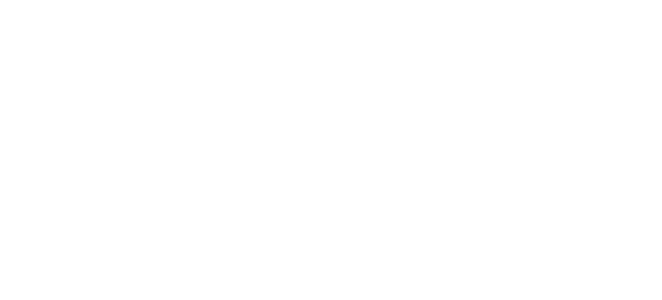
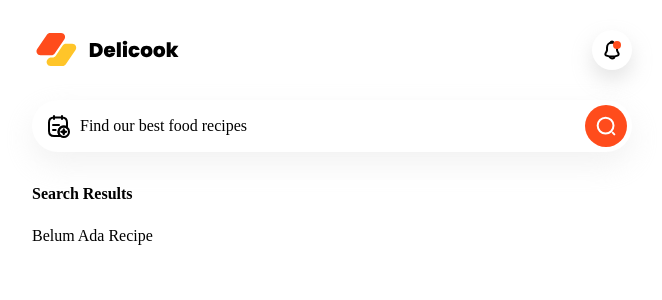
Before and after one commit to LukmanHakim2204/RecipeFood-FrontEnd, a React (Vite) app: page /search in a window 1280 px wide. Before the commit this address had no page. Shown: the top 300 px of the page, without its empty margins (308-970 px from the left). Built offline with nearby package versions, Linux system fonts and the light colour scheme.

Commit message:
fitur search recipe

```diff
--- a/src/App.tsx
+++ b/src/App.tsx
@@ -1,16 +1,17 @@
 import { BrowserRouter as Router, Route, Routes } from "react-router-dom";
 import Browse from "./pages/Browse";
+import SearchDetails from "./pages/SearchDetails";
 // import RecipeDetail from "./pages/RecipeDetail";
 // import CategoryDetails from "./pages/CategoryDetails";
-// import SearchDetails from "./pages/SearchDetails";
+
 
 function App() {
   return (
     <Router>
       <Routes>
         <Route path="/" element={<Browse />} />
-        {/* <Route path="/search" element={<SearchDetails />} />
-        <Route path="/recipe/:slug" element={<RecipeDetail />} />
+        <Route path="/search" element={<SearchDetails />} />
+        {/* <Route path="/recipe/:slug" element={<RecipeDetail />} />
         <Route path="/category/:slug" element={<CategoryDetails />} /> */}
       </Routes>
     </Router>
--- /dev/null
+++ b/src/components/RecipeCardResult.tsx
@@ -0,0 +1,42 @@
+import { Recipe } from '../types/type';
+export default function RecipeCardResult({ recipe }: RecipeCardResultProps) {
+    const baseURL = "http://127.0.0.1:8000/storage";
+    return (
+        <a href="details.html" className="card">
+            <div className="flex rounded-[20px] p-[14px] gap-[14px] bg-white shadow-[0_12px_30px_0_#D6D6D640] transition-all duration-300 hover:shadow-[0_10px_20px_0_#FF4C1C80]">
+                <div className="flex shrink-0 w-[100px] h-20 rounded-[20px] overflow-hidden bg-[#D9D9D9]">
+                    <img
+                        src={`${baseURL}/${recipe.thumbnail}`}
+                        className="w-full h-full object-cover"
+                        alt="thumbnail"
+                    />
+                </div>
+                <div className="flex flex-col w-full">
+                    <div className="flex items-center justify-between">
+                        <h3 className="font-bold text-lg leading-[24px]">
+                            {recipe.name}
+                        </h3>
+                        <div className="flex shrink-0 items-center w-fit rounded-full py-1 px-2 bg-[#FF4C1C] shadow-[0_6px_10px_0_#FF4C1C80]">
+                            <img
+                                src="assets/images/icons/Star 1.svg"
+                                className="w-4 h-4"
+                                alt="star"
+                            />
+                            <span className="font-semibold text-xs leading-[18px] text-white">
+                                4.8
+                            </span>
+                        </div>
+                    </div>
+                    <p className="text-sm leading-[21px] text-[#848486]">
+                        by {recipe.author.name}
+                    </p>
+                </div>
+            </div>
+        </a>
+
+    );
+}
+
+interface RecipeCardResultProps {
+    recipe: Recipe
+}
--- a/src/pages/Browse.tsx
+++ b/src/pages/Browse.tsx
@@ -1,9 +1,24 @@
+import { useState } from "react";
+import CategoryWrapper from "../wrappers/CategoryWrapper";
+import RecipeWrapper from "../wrappers/RecipeWrapper";
+import { useNavigate } from "react-router-dom";
+
+export default function Browse() {
+
+    const [searchQuery, setSearchQuery] = useState('');
+    const navigate = useNavigate();
+
+    const handleInputChange = (event: React.ChangeEvent<HTMLInputElement>) => {
+        setSearchQuery(event.target.value);
+    }
+
+    const handleSearch = () => {
+        if (searchQuery.length > 0) {
+            navigate(`/search?query=${searchQuery}`);
+        }
+    };
 
 
-import CategoryWrapper from "../wrappers/CategoryWrapper";
-import RecipeWrapper from "../wrappers/RecipeWrapper";
-
-export default function Browse() {
     return (
         <>
             <nav className="flex items-center justify-between px-5 mt-[30px]">
@@ -21,8 +36,7 @@
                 </a>
             </nav>
             <div id="SearchForm" className="px-5 mt-[30px]">
-                <form
-                    action="search.html"
+                <div
                     className="flex items-center rounded-full p-[5px_14px] pr-[5px] gap-[10px] bg-white shadow-[0_12px_30px_0_#D6D6D652] transition-all duration-300 focus-within:ring-1 focus-within:ring-[#FF4C1C]"
                 >
                     <img
@@ -33,14 +47,16 @@
                     <input
                         type="text"
                         name="search"
+                        value={searchQuery}
+                        onChange={handleInputChange}
                         id="search"
                         className="appearance-none outline-none w-full font-semibold placeholder:font-normal placeholder:text-black"
                         placeholder="Find our best food recipes"
                     />
-                    <button type="submit" className=" flex shrink-0 w-[42px] h-[42px]">
+                    <button onClick={handleSearch} type="submit" className=" flex shrink-0 w-[42px] h-[42px]">
                         <img src="/assets/images/icons/search.svg" alt="icon" />
                     </button>
-                </form>
+                </div>
             </div>
            <CategoryWrapper></CategoryWrapper>
             <RecipeWrapper></RecipeWrapper>
--- /dev/null
+++ b/src/pages/SearchDetails.tsx
@@ -0,0 +1,101 @@
+import { useEffect, useState } from "react";
+import { useLocation } from "react-router-dom";
+import { Recipe } from "../types/type";
+import axios from "axios";
+import RecipeCardResult from "../components/RecipeCardResult";
+
+export default function SearchDetails() {
+
+    const location = useLocation();
+    const [searchQuery, setSearchQuery] = useState('');
+    const [searchResult, setSearchResult] = useState<Recipe[]>([]);
+    const [loading, setLoading] = useState(false);
+    const [error, setError] = useState<string | null>(null);
+
+    useEffect(() => {
+        const query = new URLSearchParams(location.search).get('query');
+        if (query) {
+            setSearchQuery(query);
+            performSearch(query);
+        }
+    }, [location.search]);
+
+    const performSearch = async (query: string) => {
+        setLoading(true);
+        setError(null);
+        try {
+            const response = await axios.get(`http://127.0.0.1:8000/api/recipes/search?query=${query}`);
+            setSearchResult(response.data.data);
+        } catch (error) {
+            setError('Error searching for recipes');
+        } finally {
+            setLoading(false);
+        }
+    };
+
+    const handleInputChange = (event: React.ChangeEvent<HTMLInputElement>) => {
+        const query = event.target.value;
+        setSearchQuery(query);
+        performSearch(query);
+    }
+
+
+
+
+    return (<>
+        <nav className="flex items-center justify-between px-5 mt-[30px]">
+            <a href="index.html" className="flex shrink-0">
+                <img src="assets/images/logos/logo.svg" alt="logo" />
+            </a>
+            <a href="#">
+                <div className="flex items-center justify-center w-10 h-10 rounded-full bg-white shadow-[0_10px_20px_0_#D6D6D6AB] transition-all duration-300 hover:shadow-[0_10px_20px_0_#FF4C1C80]">
+                    <img
+                        src="assets/images/icons/notification.svg"
+                        className="w-5 h-5 object-contain"
+                        alt="icon"
+                    />
+                </div>
+            </a>
+        </nav>
+        <div className="px-5 mt-[30px]">
+            {loading && <p>Loading....</p>}
+            {error && <p>error</p>}
+            <div
+
+                className="flex items-center rounded-full p-[5px_14px] pr-[5px] gap-[10px] bg-white shadow-[0_12px_30px_0_#D6D6D652] transition-all duration-300 focus-within:ring-1 focus-within:ring-[#FF4C1C]"
+            >
+                <img
+                    src="assets/images/icons/note-favorite.svg"
+                    className="w-6 h-6"
+                    alt="icon"
+                />
+                <input
+                    type="text"
+                    name="search"
+                    value={searchQuery}
+                    onChange={handleInputChange}
+                    id="search"
+                    className="appearance-none outline-none w-full font-semibold placeholder:font-normal placeholder:text-black"
+                    placeholder="Find our best food recipes"
+                />
+                <button type="submit" className=" flex shrink-0 w-[42px] h-[42px]">
+                    <img src="assets/images/icons/search.svg" alt="icon" />
+                </button>
+            </div>
+        </div>
+        <section id="SearchResult" className="px-5 mt-[30px]">
+            <div className="flex items-center justify-between">
+                <h2 className="font-bold">Search Results</h2>
+            </div>
+            <div className="flex flex-col gap-[18px] mt-[18px]">
+                {searchResult.length > 0 ? (
+                    searchResult.map((recipe) => (
+                        <RecipeCardResult key={recipe.id} recipe={recipe}></RecipeCardResult>
+                    ))) : (<p>Belum Ada Recipe</p>)
+                }
+
+            </div>
+        </section>
+    </>
+    );
+}
```
